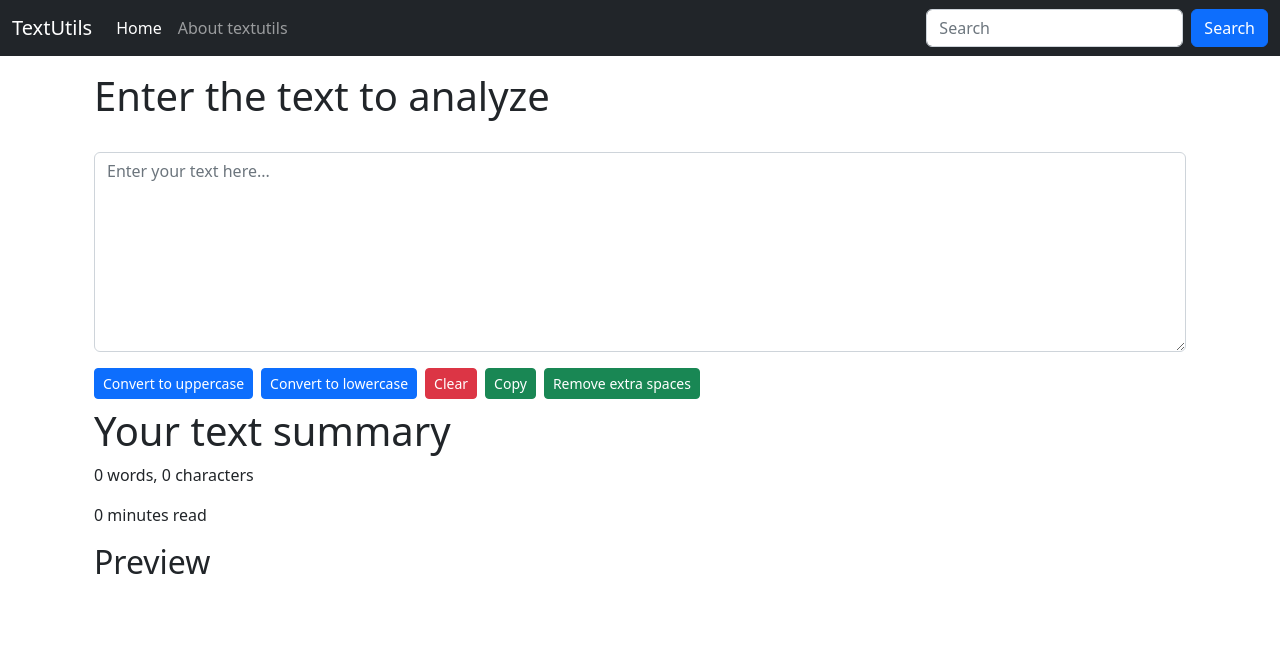
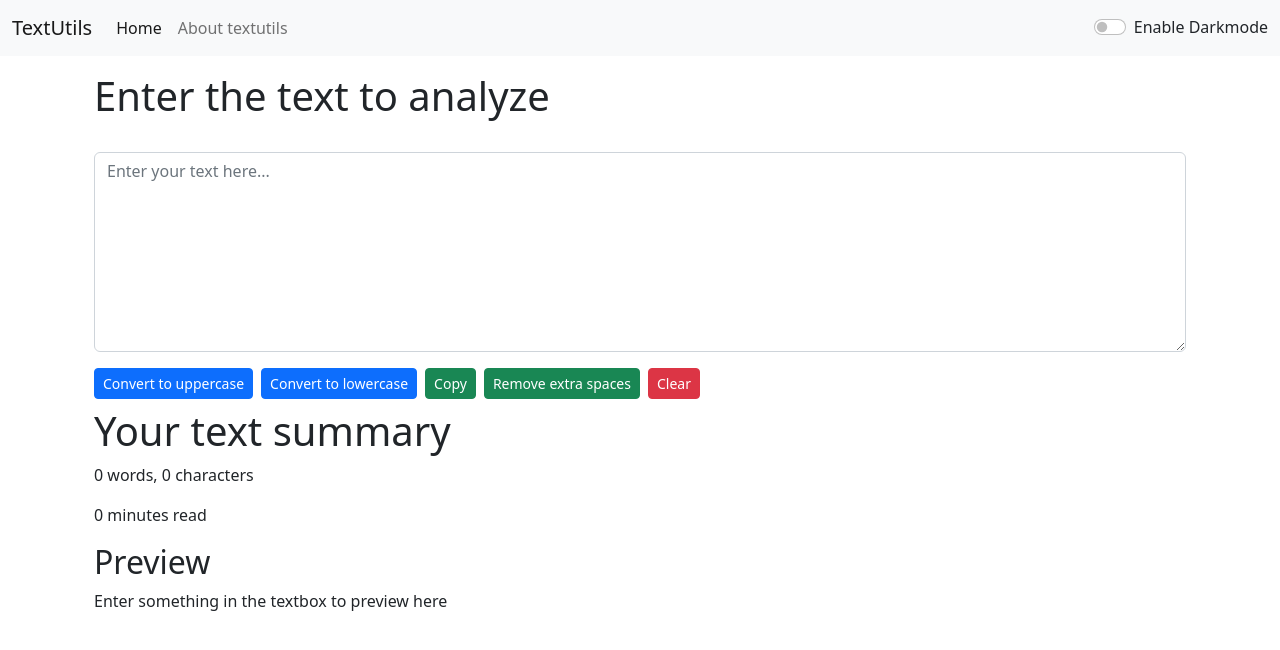
Before and after one commit to arunabha-mandal-1/textutils-react, a React (Create React App) app: page / in a window 1280 px wide. Shown: the top 650 px of the page. Built offline with nearby package versions, Linux system fonts and the light colour scheme.

Commit message:
improved darkmore in navbar, textform(copy button is not working on phone)

```diff
--- a/src/App.js
+++ b/src/App.js
@@ -2,15 +2,30 @@ import "./App.css";
 // import About from "./components/About";
 import Navbar from "./components/Navbar";
 import TextForm from "./components/TextForm";
+import React, { useState } from 'react'
+
 
 function App() {
+  const [mode, setMode] = useState('light');
+  const toggleMode = () => {
+    if (mode === 'light') {
+      setMode('dark');
+      document.body.style.backgroundColor='black';
+      document.body.style.color='white';
+    }
+    else {
+      setMode('light');
+      document.body.style.backgroundColor='white';
+      document.body.style.color='black';
+    }
+  }
   return (
     // js fragment cuz we can only return one tag
     <>
-      <Navbar title="TextUtils" aboutText="About textutils" />
+      <Navbar title="TextUtils" aboutText="About textutils" myMode={mode} handleMode={toggleMode} />
       {/* <Navbar/> */}
       <div className="container my-3">
-        <TextForm heading = "Enter the text to analyze"/>
+        <TextForm heading="Enter the text to analyze" myMode={mode}/>
       </div>
 
       {/* <div className="container my-3">
--- a/src/components/Navbar.js
+++ b/src/components/Navbar.js
@@ -3,7 +3,7 @@ import PropTypes from 'prop-types';
 
 export default function Navbar(props) {
   return (
-    <nav className="navbar navbar-expand-lg navbar-dark bg-dark">
+    <nav className={`navbar navbar-expand-lg navbar-${props.myMode} bg-${props.myMode}`}>
       <div className="container-fluid">
         <a className="navbar-brand" href="/">
           {props.title}
@@ -32,7 +32,7 @@ export default function Navbar(props) {
               </a>
             </li>
           </ul>
-          <form className="d-flex" role="search">
+          {/* <form className="d-flex" role="search">
             <input
               className="form-control me-2"
               type="search"
@@ -42,7 +42,11 @@ export default function Navbar(props) {
             <button className="btn btn-primary" type="submit">
               Search
             </button>
-          </form>
+          </form> */}
+          <div className={`form-check form-switch text-${props.myMode === 'light' ? 'dark' : 'light'}`}>
+            <input className="form-check-input" type="checkbox" role="switch" id="flexSwitchCheckDefault" onClick={props.handleMode} />
+            <label className="form-check-label" htmlFor="flexSwitchCheckDefault">{props.myMode === 'light' ? "Enable Darkmode" : "Enable Lightmode"}</label>
+          </div>
         </div>
       </div>
     </nav>
@@ -50,11 +54,11 @@ export default function Navbar(props) {
 }
 
 Navbar.propTypes = {
-    title : PropTypes.string.isRequired,
-    aboutText : PropTypes.string
+  title: PropTypes.string.isRequired,
+  aboutText: PropTypes.string
 }
 
 Navbar.defaultProps = {
-    title : "Enter-Title-Here",
-    aboutText : "Enter-About-Here"
+  title: "Enter-Title-Here",
+  aboutText: "Enter-About-Here"
 }
--- a/src/components/TextForm.js
+++ b/src/components/TextForm.js
@@ -15,9 +15,6 @@ export default function TextForm(props) {
     const handleLowClick = () => {
         setText(text.toLowerCase());
     };
-    const handleClearClick = () => {
-        setText("");
-    };
     async function handleCopy() {
         try {
             await navigator.clipboard.writeText(text); // is not working on phone
@@ -30,6 +27,9 @@ export default function TextForm(props) {
         let newText = text.split(/[ ]+/);
         setText(newText.join(" "));
     }
+    const handleClearClick = () => {
+        setText("");
+    };
     const countWords = (string) => {
         let temp = string.trim().split(" ");
         return temp.filter((word) => word !== "").length;
@@ -47,6 +47,10 @@ export default function TextForm(props) {
                         value={text}
                         onChange={handleOnChange}
                         height="50"
+                        style={
+                            {backgroundColor:props.myMode==='dark'?'#282828':'white',
+                            color:props.myMode==='dark'?'white':'black'}
+                        }
                     ></textarea>
                 </div>
                 <button className="btn btn-sm btn-primary my-2" onClick={handleUpClick}>
@@ -55,14 +59,14 @@ export default function TextForm(props) {
                 <button className="btn btn-sm btn-primary my-2 ms-2" onClick={handleLowClick}>
                     Convert to lowercase
                 </button>
-                <button className="btn btn-sm btn-danger my-2 ms-2" onClick={handleClearClick}>
-                    Clear
-                </button>
                 <button className="btn btn-sm btn-success my-2 ms-2" onClick={handleCopy}>
                     Copy
                 </button>
                 <button className="btn btn-sm btn-success my-2 ms-2" onClick={handleExtraSpaces}>
                     Remove extra spaces
+                </button>
+                <button className="btn btn-sm btn-danger my-2 ms-2" onClick={handleClearClick}>
+                    Clear
                 </button>
             </div>
             <div className="container">
@@ -72,7 +76,7 @@ export default function TextForm(props) {
                 </p>
                 <p>{0.008 * countWords(text)} minutes read</p>
                 <h2>Preview</h2>
-                <p>{text}</p>
+                <p>{text.length===0?"Enter something in the textbox to preview here":text}</p>
             </div>
         </>
     );
```
Also changed, not shown: src/components/About.css (added).
